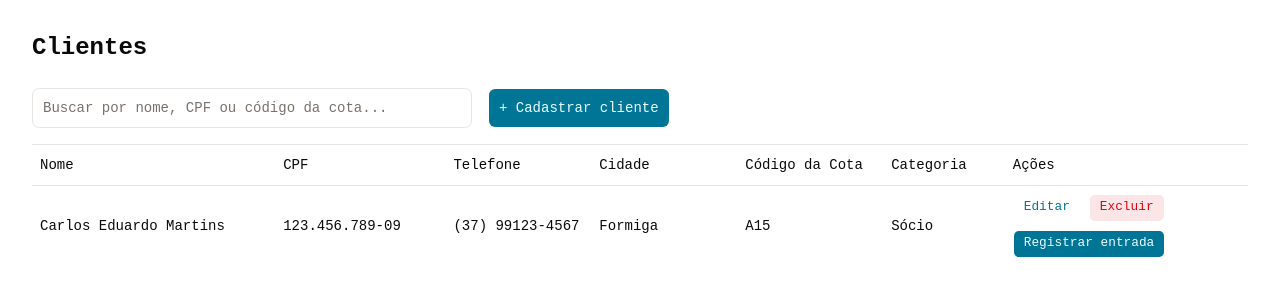
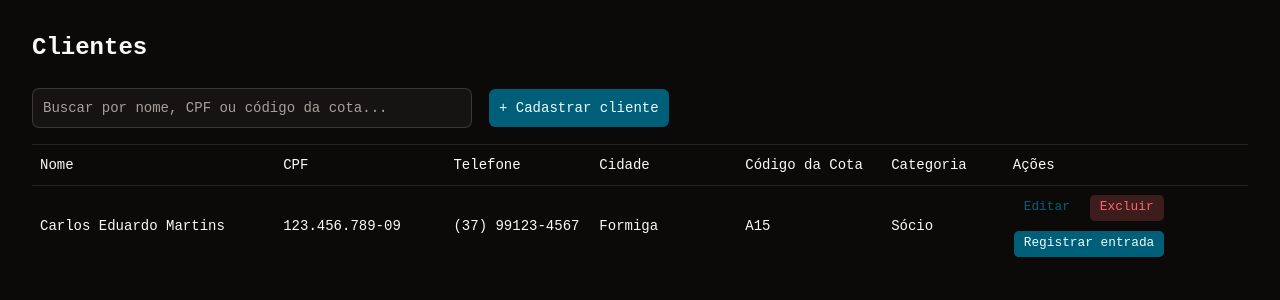
Before and after one commit to joaovitordev9/controle-de-acesso, a React (Vite) app in the folder front-end/controle-acesso/: page / in a window 1280 px wide. Shown: the top 300 px of the page. Built offline with nearby package versions, Linux system fonts and the light colour scheme.

Commit message:
modo dark, se quiser trocar só mudar no app.jsx

```diff
--- a/front-end/controle-acesso/src/app.jsx
+++ b/front-end/controle-acesso/src/app.jsx
@@ -1,8 +1,11 @@
 import Clientes from "./pages/Cliente";
+
 
 function App() {
     return (
-        <Clientes/>
+        <div className="min-h-screen bg-background text-foreground">
+            <Clientes/>
+        </div>
     );
 }
 
--- a/front-end/controle-acesso/src/main.jsx
+++ b/front-end/controle-acesso/src/main.jsx
@@ -2,6 +2,8 @@
   import { createRoot } from 'react-dom/client'
   import App from './app.jsx'
   import "./index.css";
+
+  document.documentElement.classList.add('dark')
 
   createRoot(document.getElementById('root')).render(
     <StrictMode>
```
Also changed, not shown: front-end/controle-acesso/configuracaoShadcn.txt (added).
